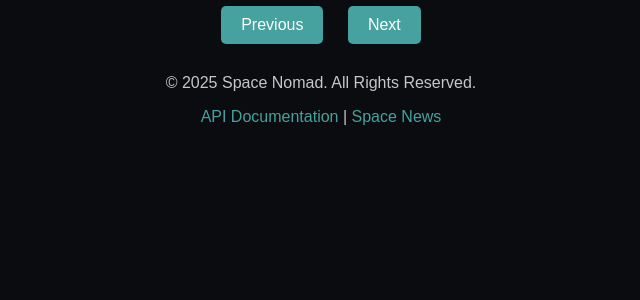
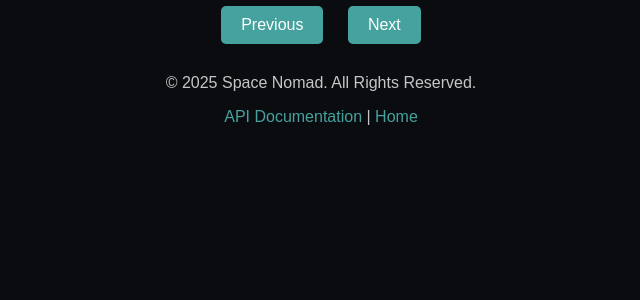
Before and after one commit to sakhileln/Space-Explora, a FastAPI app: page /news/ in a window 1280 px wide. Shown: the part 254-554 px from the top of the page, without its empty margins (319-959 px from the left). Run offline with FastAPI, Linux system fonts and the light colour scheme.

Commit message:
Add link to go to homepage.

```diff
--- a/app/templates/news.html
+++ b/app/templates/news.html
@@ -160,7 +160,7 @@
     <footer>
         <p>&copy; 2025 Space Nomad. All Rights Reserved.</p>
         <a href="/docs" style="color: #45a29e; text-decoration: none;">API Documentation</a> |
-        <a href="/news" style="color: #45a29e; text-decoration: none;">Space News</a>
+        <a href="/index" style="color: #45a29e; text-decoration: none;">Home</a>
     </footer>
 
 </body>
```
